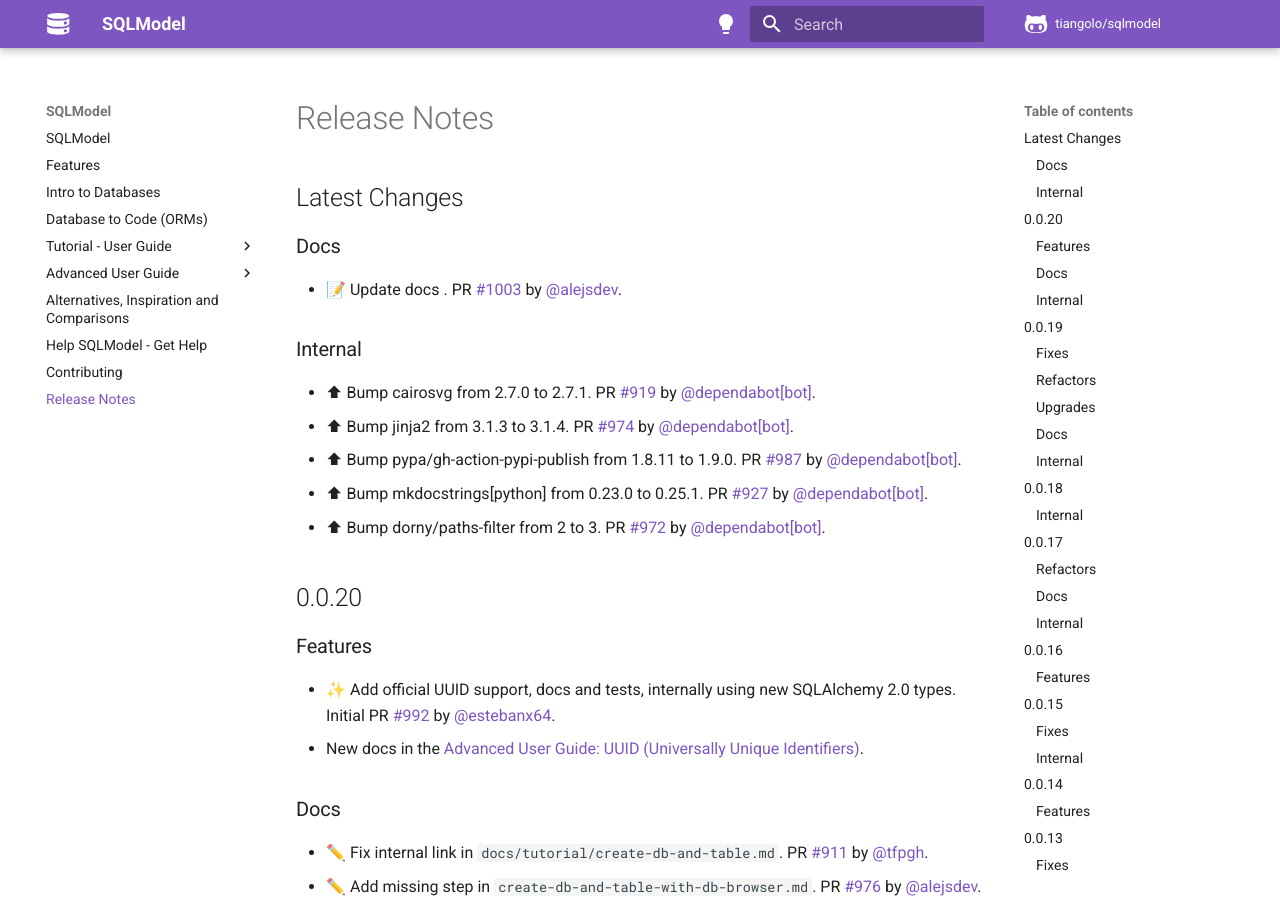
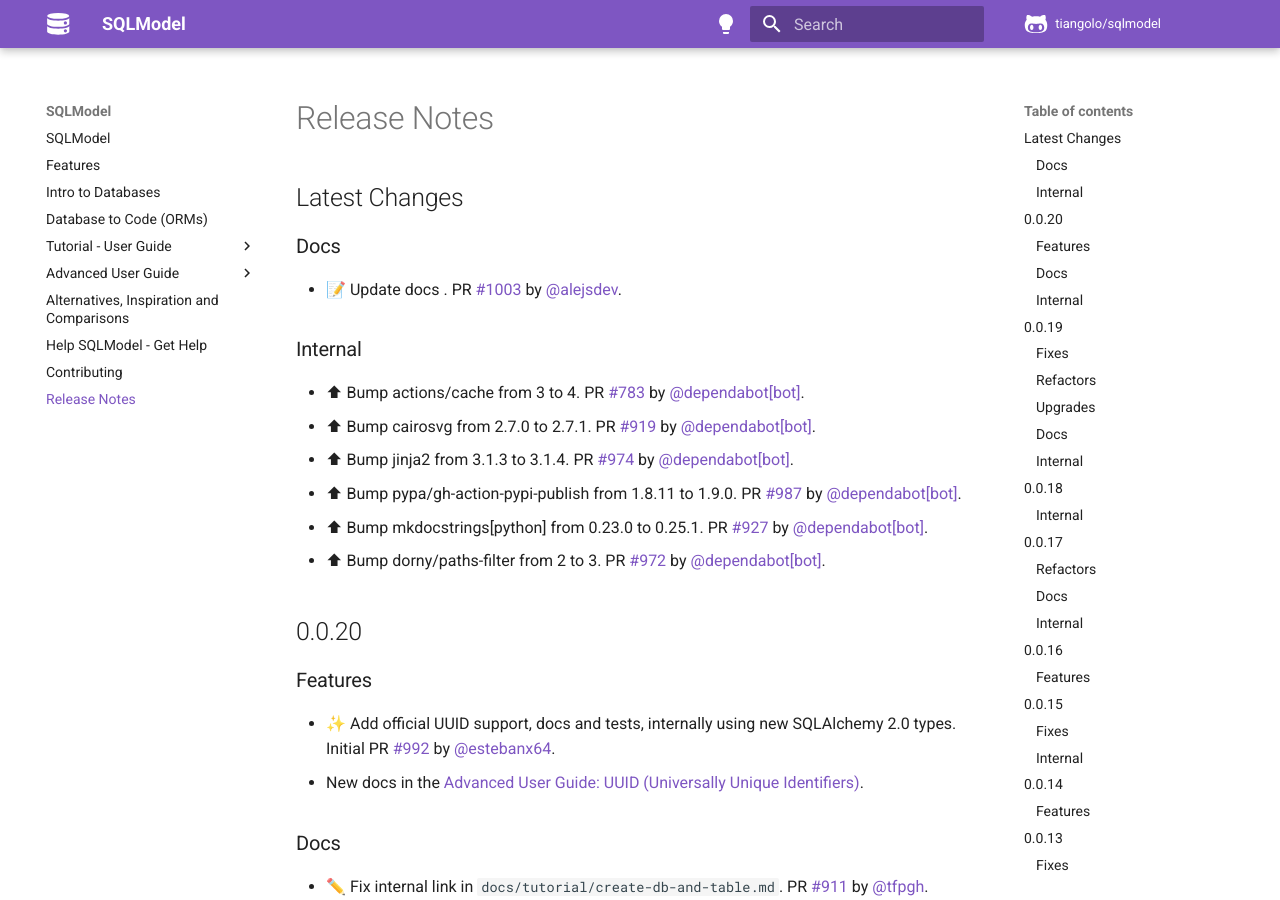
Before and after one commit to sztrakabalint/fastapi-sqlmodel, an MkDocs documentation site: the page built from docs/release-notes.md, in a window 1280 px wide and 900 px high. Built offline with MkDocs 1.6.1 and Material for MkDocs 9.7.7, drawn with Linux system fonts in a browser that asks for light colours; comment, search, counter and statistics services are not loaded.

Commit message:
📝 Update release notes

```diff
--- a/docs/release-notes.md
+++ b/docs/release-notes.md
@@ -8,6 +8,7 @@
 
 ### Internal
 
+* ⬆ Bump actions/cache from 3 to 4. PR [#783](https://github.com/tiangolo/sqlmodel/pull/783) by [@dependabot[bot]](https://github.com/apps/dependabot).
 * ⬆ Bump cairosvg from 2.7.0 to 2.7.1. PR [#919](https://github.com/tiangolo/sqlmodel/pull/919) by [@dependabot[bot]](https://github.com/apps/dependabot).
 * ⬆ Bump jinja2 from 3.1.3 to 3.1.4. PR [#974](https://github.com/tiangolo/sqlmodel/pull/974) by [@dependabot[bot]](https://github.com/apps/dependabot).
 * ⬆ Bump pypa/gh-action-pypi-publish from 1.8.11 to 1.9.0. PR [#987](https://github.com/tiangolo/sqlmodel/pull/987) by [@dependabot[bot]](https://github.com/apps/dependabot).
```
